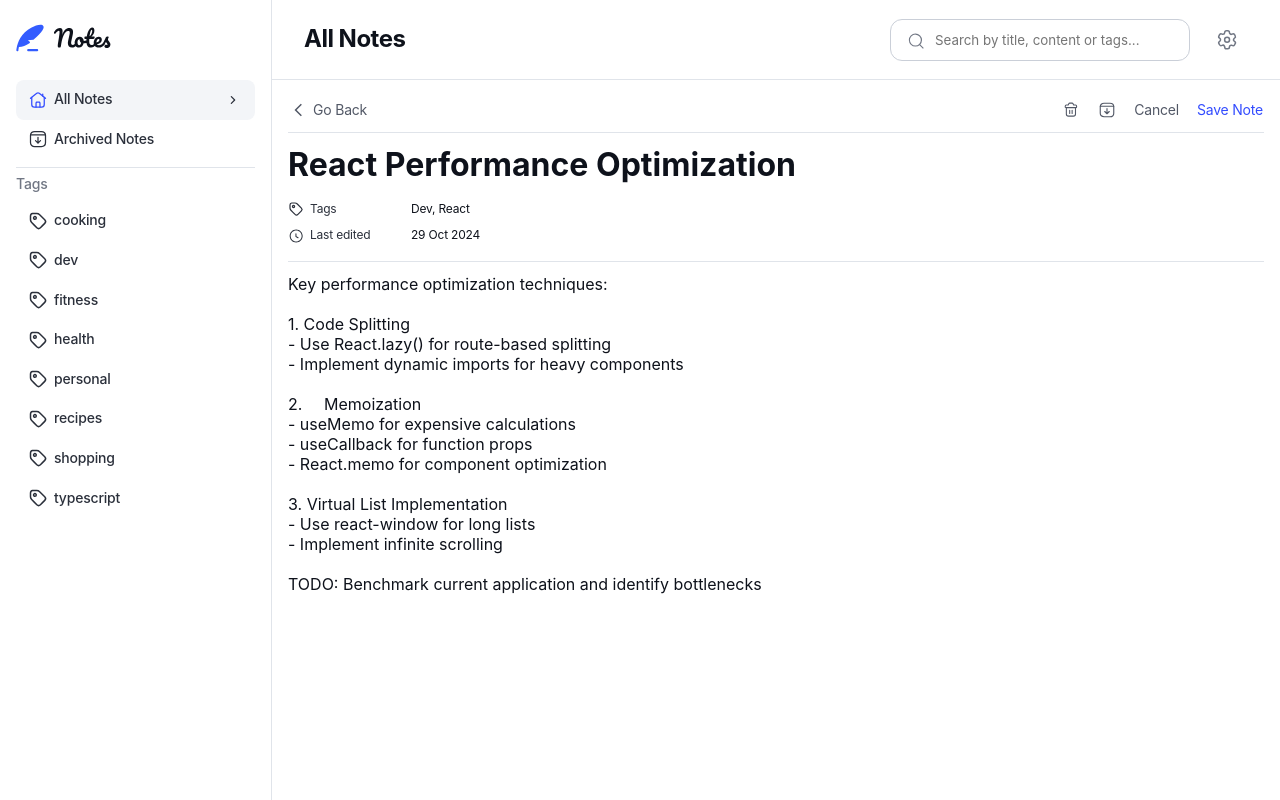
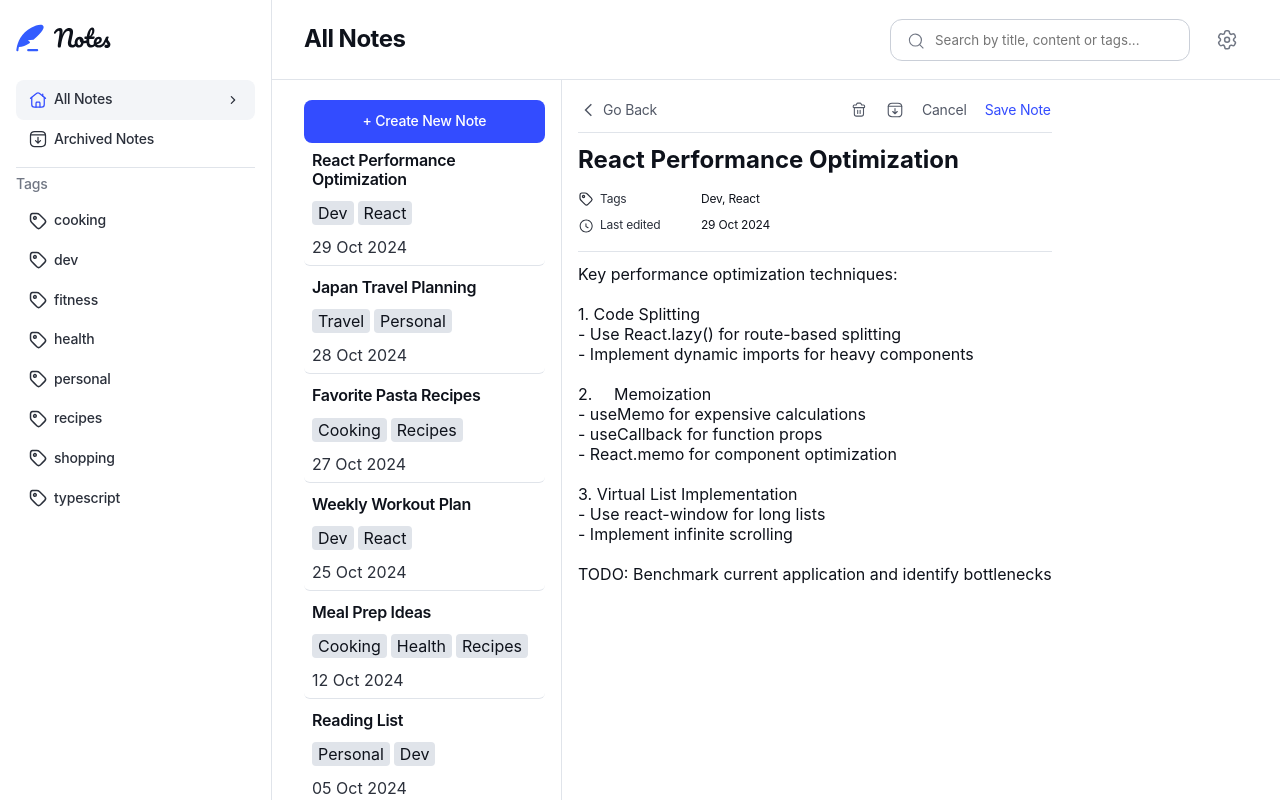
Before and after one commit to RicardoGeada/fm-note-taking-web-app, a React (Vite) app: page /all/note-0 in a window 1280 px wide. Built offline with nearby package versions, Linux system fonts and the light colour scheme; a web font is replaced by a local one.

Commit message:
feat(all-notes): side by side view for desktop layout

```diff
--- a/src/App.tsx
+++ b/src/App.tsx
@@ -10,6 +10,7 @@ import ForgotPassword from "./pages/auth/ForgotPassword/ForgotPassword";
 import ResetPassword from "./pages/auth/ResetPassword/ResetPassword";
 import Signup from "./pages/auth/Signup/Signup";
 import AllNotes from "./pages/main/AllNotes/AllNotes";
+import NoteDetail from "./components/NoteDetail/NoteDetail";
 
 const router = createBrowserRouter([
   {
@@ -21,7 +22,7 @@ const router = createBrowserRouter([
         path: "/all",
         element: <AllNotes />,
         handle: { title : "All Notes" },
-        children: [{ path: ":noteId", element: null }],
+        children: [{ path: ":noteId", element: <NoteDetail /> }],
       },
     ],
   },
--- a/src/components/NoteDetail/NoteDetail.tsx
+++ b/src/components/NoteDetail/NoteDetail.tsx
@@ -7,13 +7,11 @@ import TagIcon from "./../../assets/images/icon-tag.svg?react";
 import LastEditedIcon from "./../../assets/images/icon-clock.svg?react";
 import { formatDate } from "../../util/date";
 import clsx from "clsx";
-import { useNavigate } from "react-router-dom";
+import { useNavigate, useParams } from "react-router-dom";
 
-type NoteDetailProps = {
-  noteId: string;
-};
 
-export default function NoteDetail({ noteId }: NoteDetailProps) {
+export default function NoteDetail() {
+  const { noteId } = useParams();
   const navigate = useNavigate();
   const note = DUMMY_NOTES.find((n) => n.id === noteId);
 
--- a/src/pages/main/AllNotes/AllNotes.module.scss
+++ b/src/pages/main/AllNotes/AllNotes.module.scss
@@ -84,6 +84,11 @@
 }
 
 @media (min-width: 67.5rem) { // 1080px
+  .all-notes-section {
+    display: flex;
+    height: 100%;
+  }
+
   .all-notes {
     max-width: 290px;
     padding: var(--spacing-250) var(--spacing-200) var(--spacing-250) var(--spacing-400);
--- a/src/pages/main/AllNotes/AllNotes.tsx
+++ b/src/pages/main/AllNotes/AllNotes.tsx
@@ -1,8 +1,7 @@
 import NoteListItem from "../../../components/NoteListItem/NoteListItem";
 import styles from "./AllNotes.module.scss";
 import DUMMY_NOTES from "../../../dummy-notes";
-import { useParams } from "react-router-dom";
-import NoteDetail from "../../../components/NoteDetail/NoteDetail";
+import { Outlet, useParams } from "react-router-dom";
 import AddIcon from "./../../../assets/images/icon-plus.svg?react";
 import { useMediaQuery } from "react-responsive";
 import clsx from "clsx";
@@ -12,13 +11,19 @@ export default function AllNotes() {
   const { noteId } = useParams();
 
   return (
-    <>
+    <section className={styles["all-notes-section"]}>
       <div className={styles["all-notes"]}>
         {!isDesktop && (
           <h2 className={styles["all-notes__headline"]}>All Notes</h2>
         )}
 
-        <button className={clsx("btn btn--primary",styles["new-note-button"], isDesktop ? "" : "btn--circle")}>
+        <button
+          className={clsx(
+            "btn btn--primary",
+            styles["new-note-button"],
+            isDesktop ? "" : "btn--circle"
+          )}
+        >
           {isDesktop ? <span>+ Create New Note</span> : <AddIcon />}
         </button>
 
@@ -38,11 +43,13 @@ export default function AllNotes() {
         )}
       </div>
 
-      {noteId && (
+      {!isDesktop && noteId && (
         <div className={styles["overlay"]}>
-          <NoteDetail noteId={noteId} />
+          <Outlet />
         </div>
       )}
-    </>
+
+      {isDesktop && noteId && <Outlet />}
+    </section>
   );
 }
```
